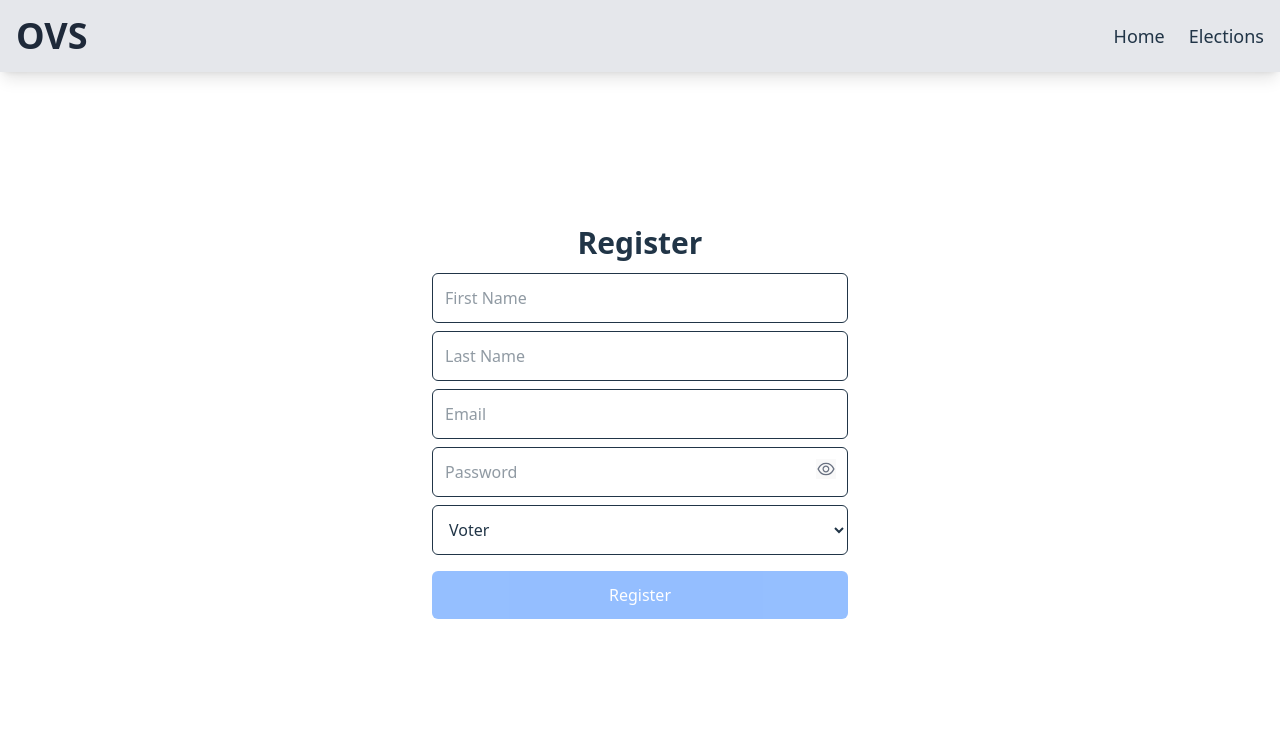
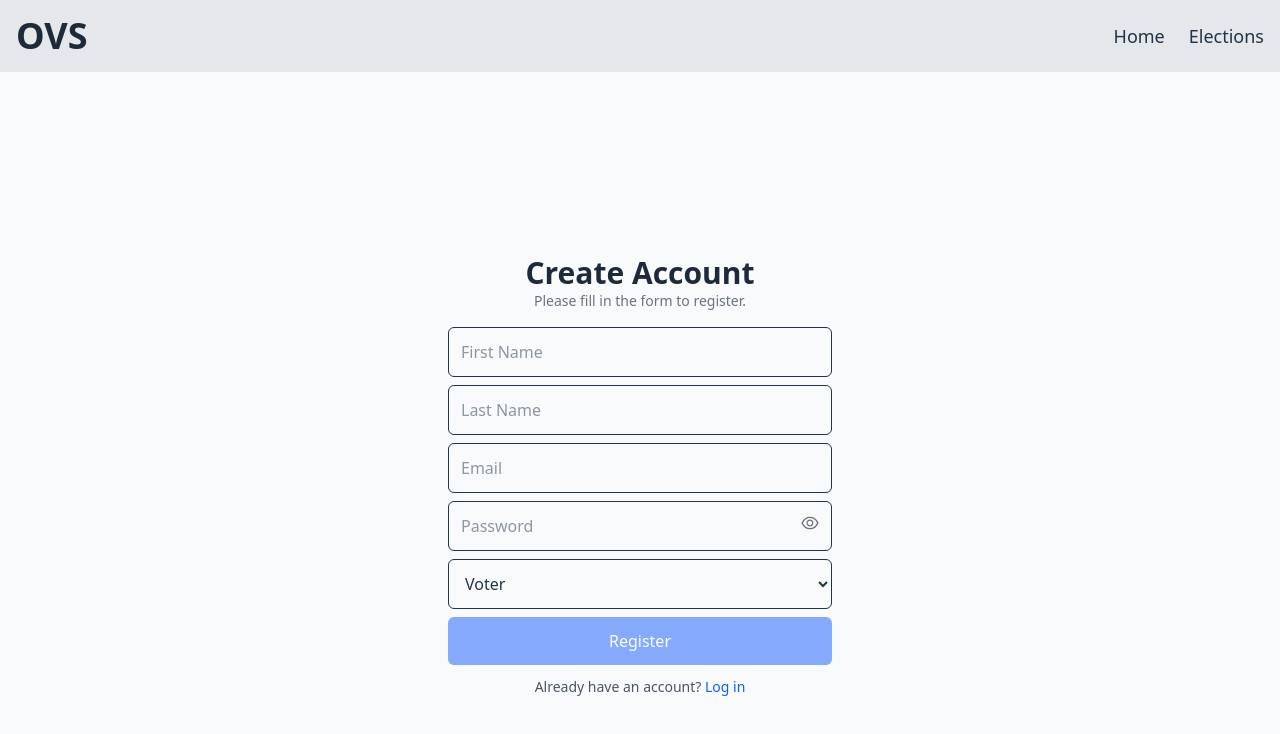
Before and after one commit to brunocode-s/OVS-frontend, a React (Vite) app: page /register in a window 1280 px wide. Shown: the top 734 px of the page. Built offline with nearby package versions, Linux system fonts and the light colour scheme; no server answers.

Commit message:
ui update register.jsx

```diff
--- a/src/pages/Register.jsx
+++ b/src/pages/Register.jsx
@@ -1,5 +1,5 @@
 import { useState } from 'react';
-import { useNavigate } from 'react-router-dom';
+import { useNavigate, Link } from 'react-router-dom';
 import API from '../services/api';
 import { toast } from 'react-toastify';
 import { AiOutlineEye, AiOutlineEyeInvisible } from 'react-icons/ai';
@@ -52,7 +52,6 @@ export default function Register() {
 
   const handleSubmit = async (e) => {
     e.preventDefault();
-
     const { firstName, lastName, email, password } = form;
 
     if (!firstName || !lastName || !email || !password) {
@@ -66,19 +65,22 @@ export default function Register() {
     }
 
     if (!validatePassword(password)) {
-      toast.error('Password must be at least 8 characters long, include a number, an uppercase letter, and a special character');
+      toast.error('Password must meet all requirements');
       return;
     }
 
     setIsSubmitting(true);
 
     try {
-      console.log('Form data:', form);
-      const res = await API.post('/auth/register', form);
-      localStorage.setItem('token', res.data.token);  // Save token for authentication
+      const trimmedForm = {
+        ...form,
+        firstName: form.firstName.trim(),
+        lastName: form.lastName.trim(),
+        email: form.email.trim(),
+      };
+      const res = await API.post('/auth/register', trimmedForm);
+      localStorage.setItem('token', res.data.token);
       toast.success('Registered successfully');
-
-      // Redirect to the User Dashboard
       navigate('/UserDashboard');
     } catch (err) {
       toast.error(err.response?.data?.message || 'Error during registration');
@@ -88,12 +90,13 @@ export default function Register() {
   };
 
   return (
+    <div className="min-h-screen flex items-center justify-center bg-gray-50 dark:bg-gray-900 px-4">
       <form
         onSubmit={handleSubmit}
-      className="min-h-[700px] flex flex-col items-center justify-center max-w-md w-full mx-auto p-4 space-y-4"
-      autoComplete="on"
+        className=" rounded-lg px-8 pt-8 pb-6 w-full max-w-md space-y-4"
       >
-      <h2 className="text-3xl font-bold mb-3">Register</h2>
+        <h2 className="text-3xl font-bold text-center text-gray-800 dark:text-white">Create Account</h2>
+        <p className="text-sm text-center text-gray-500 dark:text-gray-400 mb-4">Please fill in the form to register.</p>
 
         <input
           name="firstName"
@@ -101,7 +104,7 @@ export default function Register() {
           placeholder="First Name"
           value={form.firstName}
           required
-        className="w-full p-3 border rounded-md mb-2 focus:outline-none focus:ring-2 focus:ring-blue-500"
+          className="w-full p-3 border rounded-md focus:outline-none focus:ring-2 focus:ring-blue-500 mb-2"
         />
 
         <input
@@ -110,7 +113,7 @@ export default function Register() {
           placeholder="Last Name"
           value={form.lastName}
           required
-        className="w-full p-3 border rounded-md mb-2 focus:outline-none focus:ring-2 focus:ring-blue-500"
+          className="w-full p-3 border rounded-md focus:outline-none focus:ring-2 focus:ring-blue-500 mb-2"
         />
 
         <input
@@ -124,9 +127,9 @@ export default function Register() {
             emailError ? 'border-red-500 focus:ring-red-400' : 'focus:ring-blue-500'
           }`}
         />
-      {emailError && <p className="text-red-500 text-sm w-full -mt-1 mb-2">{emailError}</p>}
+        {emailError && <p className="text-red-500 text-sm">{emailError}</p>}
 
-      <div className="w-full relative">
+        <div className="relative">
           <input
             name="password"
             onChange={handleChange}
@@ -135,7 +138,7 @@ export default function Register() {
             value={form.password}
             required
             autoComplete="new-password"
-          className="w-full p-3 border rounded-md mb-2 focus:outline-none focus:ring-2 focus:ring-blue-500"
+            className="w-full p-3 border rounded-md focus:outline-none focus:ring-2 focus:ring-blue-500 mb-2"
           />
           <button
             type="button"
@@ -147,13 +150,11 @@ export default function Register() {
           </button>
         </div>
 
-      {/* Password Checklist */}
         <div
-        className={`w-full overflow-hidden transition-all duration-500 ${
-          showPasswordHints && !allPasswordValid ? 'max-h-[200px] opacity-100 mb-3' : 'max-h-0 opacity-0 mb-0'
+          className={`transition-all duration-300 text-sm text-gray-700 dark:text-gray-300 ${
+            showPasswordHints && !allPasswordValid ? 'space-y-1 mb-2' : 'h-0 overflow-hidden'
           }`}
         >
-        <div className="text-sm text-gray-700 dark:text-gray-300 w-full space-y-1">
           <p className="flex items-center gap-2">
             {passwordStatus.length ? <FaCheckCircle className="text-green-500" /> : <FaTimesCircle className="text-red-500" />}
             Minimum 8 characters
@@ -171,13 +172,12 @@ export default function Register() {
             At least one special character (@$!%*?&)
           </p>
         </div>
-      </div>
 
         <select
           name="role"
           onChange={handleChange}
           value={form.role}
-        className="w-full p-3 border rounded-md mb-4 focus:outline-none focus:ring-2 focus:ring-black-500"
+          className="w-full p-3 border rounded-md focus:outline-none focus:ring-2 focus:ring-blue-500 mb-2"
         >
           <option value="voter">Voter</option>
           <option value="admin">Admin</option>
@@ -185,17 +185,25 @@ export default function Register() {
 
         <button
           type="submit"
-        disabled={isSubmitting || !allPasswordValid}
-        className="w-full p-3 text-white bg-blue-500 rounded-md disabled:opacity-50"
+          disabled={isSubmitting || !allPasswordValid || !!emailError}
+          className="w-full p-3 text-white bg-blue-600 rounded-md hover:bg-blue-700 transition duration-200 disabled:opacity-50"
         >
           {isSubmitting ? (
             <div className="flex justify-center items-center">
-            <div className="w-6 h-6 border-4 border-t-transparent border-blue-500 border-solid rounded-full animate-spin"></div>
+              <div className="w-5 h-5 border-4 border-t-transparent border-white border-solid rounded-full animate-spin"></div>
             </div>
           ) : (
             'Register'
           )}
         </button>
+
+        <p className="text-center text-sm text-gray-600 dark:text-gray-400 mt-3">
+          Already have an account?{' '}
+          <Link to="/login" className="text-blue-600 hover:underline dark:text-blue-400">
+            Log in
+          </Link>
+        </p>
       </form>
+    </div>
   );
 }
```
Lines whose indentation alone changed are shown as unchanged.
